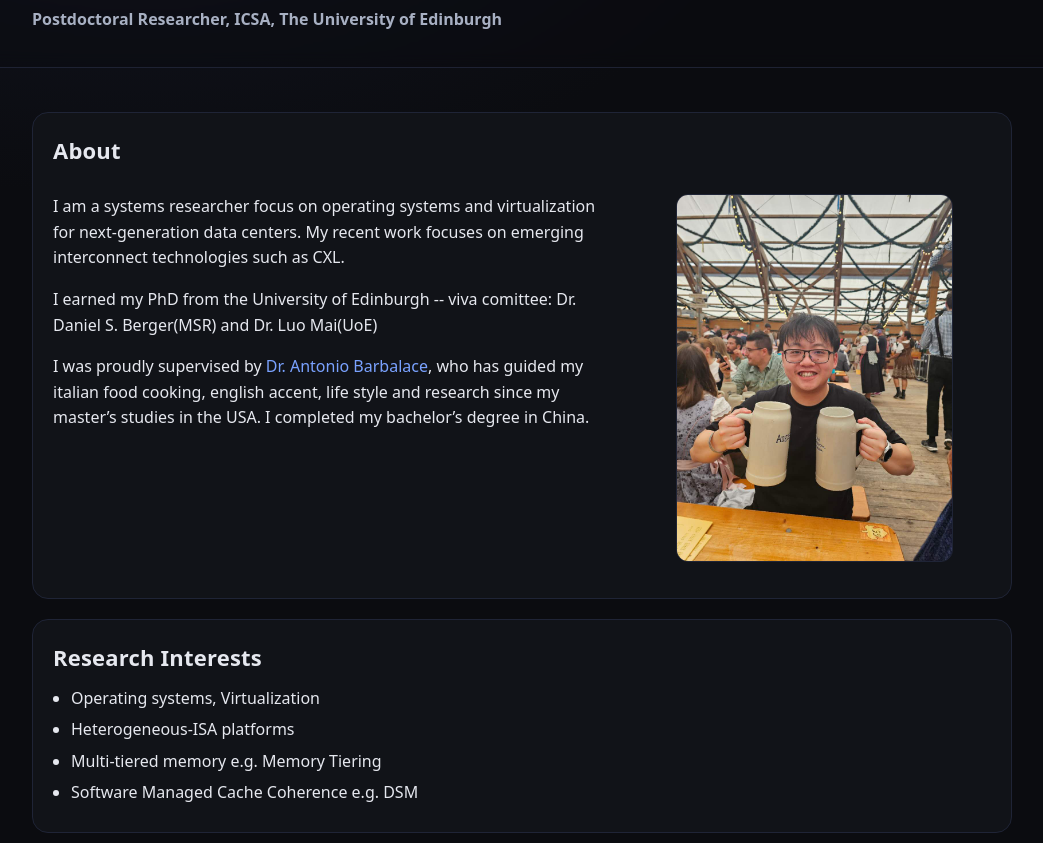
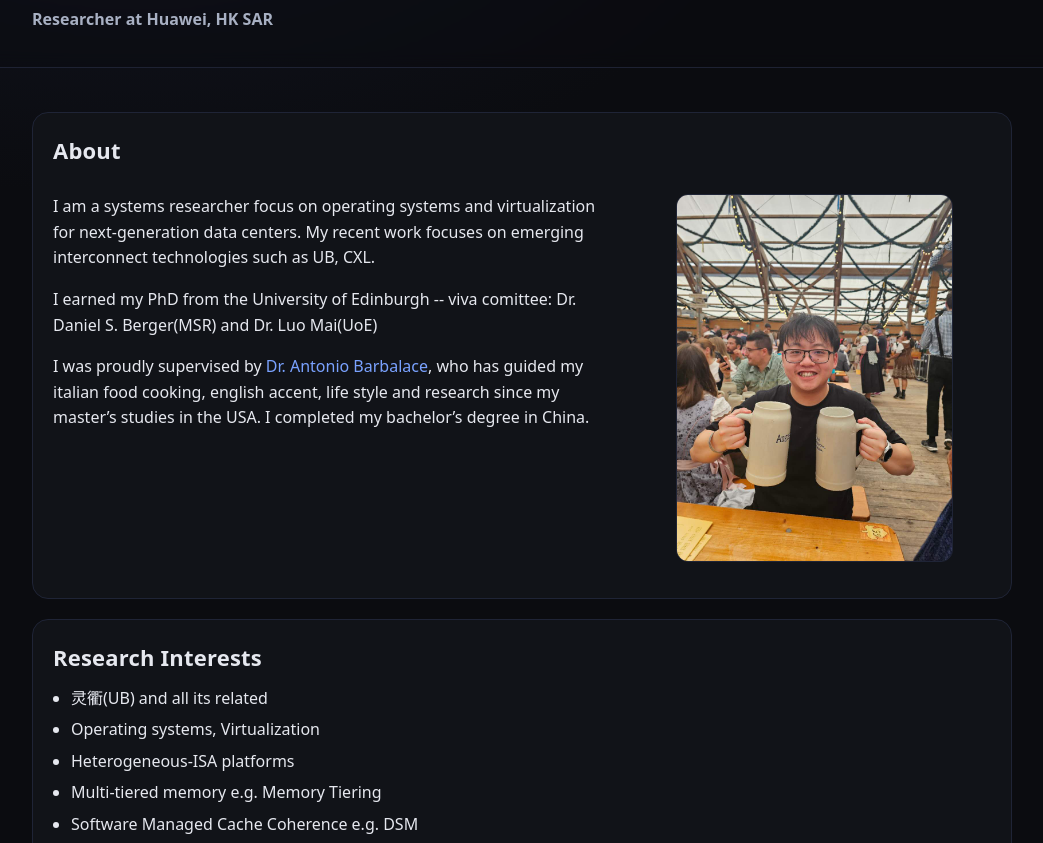
Before and after one commit to 123toorc/123toorc.github.io, a plain HTML site: page index.html in a window 1280 px wide. Shown: the part 109-952 px from the top of the page, without its empty margins (118-1161 px from the left). Drawn offline with Linux system fonts and the light colour scheme.

Commit message:
Update index.html

```diff
--- a/index.html
+++ b/index.html
@@ -103,7 +103,7 @@
     <div class="wrap">
       <div class="hero">
         <h1 class="name">Tong Xing</h1>
-        <p class="subtitle">Postdoctoral Researcher, ICSA, The University of Edinburgh</p>
+        <p class="subtitle">Researcher at Huawei, HK SAR</p>
       </div>
     </div>
   </header>
@@ -113,7 +113,7 @@
       <h2>About</h2>
       <div class="about-grid">
         <div>
-          <p>I am a systems researcher focus on operating systems and virtualization for next-generation data centers. My recent work focuses on emerging interconnect technologies such as CXL.</p>
+          <p>I am a systems researcher focus on operating systems and virtualization for next-generation data centers. My recent work focuses on emerging interconnect technologies such as UB, CXL.</p>
           <p>I earned my PhD from the University of Edinburgh -- viva comittee: Dr. Daniel S. Berger(MSR) and Dr. Luo Mai(UoE)</p>
           <p>I was proudly supervised by <a href="https://www.barbalace.it/antonio/">Dr. Antonio Barbalace</a>, who has guided my italian food cooking, english accent, life style and research since my master’s studies in the USA. I completed my bachelor’s degree in China.</p>
         </div>
@@ -127,6 +127,7 @@
     <section id="interests">
       <h2>Research Interests</h2>
       <ul>
+        <li>灵衢(UB) and all its related</li>
         <li>Operating systems, Virtualization</li>
         <li>Heterogeneous-ISA platforms</li>
         <li>Multi-tiered memory e.g. Memory Tiering</li>
@@ -254,7 +255,7 @@
     </section>
 
     <p class="footer">邢通，一名较为英俊的年轻人，来自美丽的四川。</p>
-    <p class="footer">© Tong Xing 2025 · Last updated Aug 2025</p>
+    <p class="footer">© Tong Xing 2026 · Last updated April 2026</p>
   </main>
 </body>
 </html>
```
